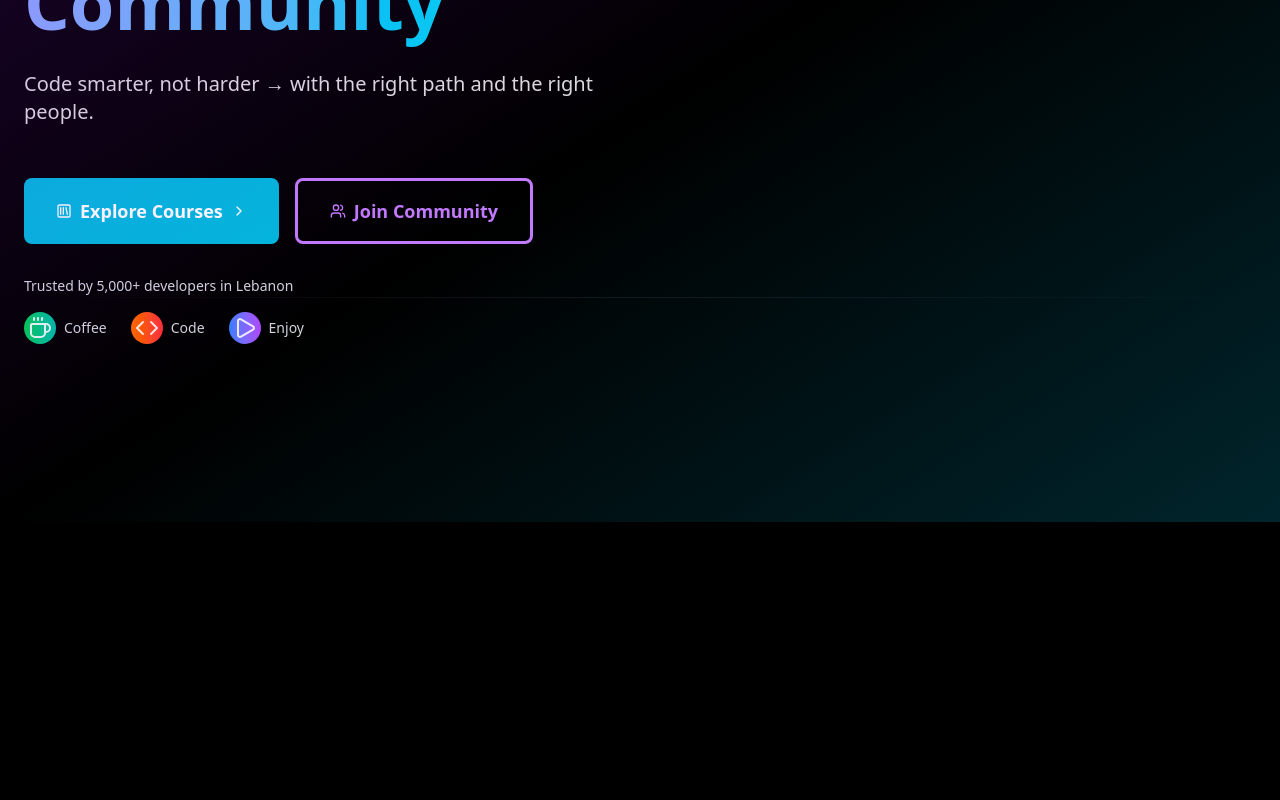
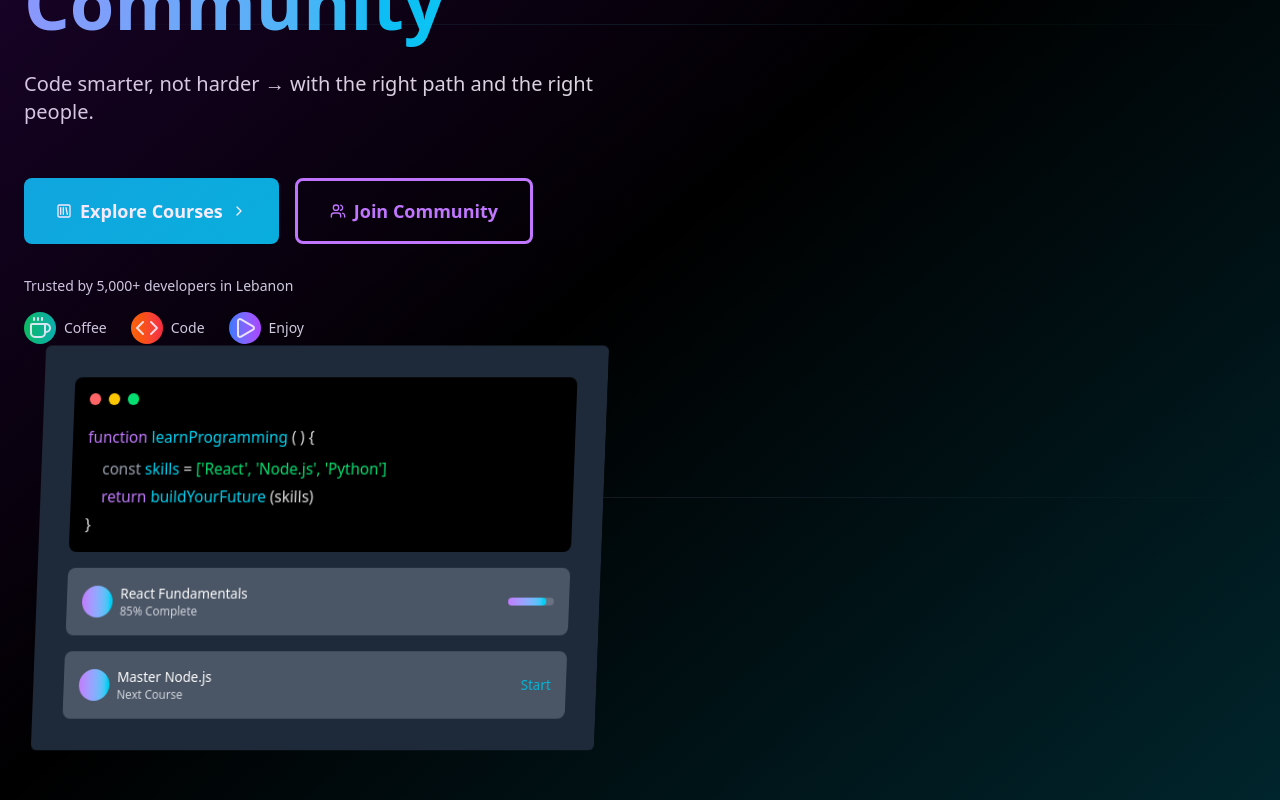
Before and after one commit to chko0/devbounty-techtalks-1, a React (Vite) app: page / in a window 1280 px wide. Shown: the part 400-1200 px from the top of the page. Before the commit the page ends 922 px from the top, so only its background shows below. Built offline with nearby package versions, Linux system fonts and the light colour scheme.

Commit message:
feat(hero): Add HeroCodeBlock component

```diff
--- a/src/components/common/GradientText.jsx
+++ b/src/components/common/GradientText.jsx
@@ -1,13 +1,13 @@
 export default function GradientText({
   children,
   className = "",
-  from = "from-purple-400",
-  to = "to-cyan-400",
+  from = "purple-400",
+  to = "cyan-400",
 }) {
   return (
     <span
       className={`
-        bg-gradient-to-r ${from} ${to}
+        bg-gradient-to-r from-${from} to-${to}
         bg-clip-text text-transparent
         ${className}
       `}
--- a/src/components/hero/Hero.jsx
+++ b/src/components/hero/Hero.jsx
@@ -2,6 +2,7 @@ import { Code, Coffee, Play, SquareLibrary, Users } from "lucide-react";
 import Button from "../common/Button";
 import GradientText from "../common/GradientText";
 import HeroStats from "./HeroStats";
+import HeroCodeBlock from "./HeroCodeBlock";
 
 export default function Hero() {
   return (
@@ -73,6 +74,9 @@ export default function Hero() {
               </div>
             </div>
           </div>
+          <div>
+            <HeroCodeBlock />
+          </div>
         </div>
       </div>
     </section>
--- /dev/null
+++ b/src/components/hero/HeroCodeBlock.jsx
@@ -0,0 +1,88 @@
+export default function HeroCodeBlock() {
+  return (
+    <>
+      <div
+        className="relative transform"
+        style={{
+          perspective: "1200px",
+          transform: "rotateY(-18deg) rotateX(7deg)",
+          transformStyle: "preserve-3d",
+        }}
+      >
+        <div className="bg-gray-800 rounded-md p-8">
+          <div className="bg-black rounded-lg p-4 mb-4">
+            <div className="flex items-center gap-2 mb-5">
+              <div className="bg-red-400 rounded-full w-3 h-3" />
+              <div className="bg-yellow-400 rounded-full w-3 h-3" />
+              <div className="bg-green-400 rounded-full w-3 h-3" />
+            </div>
+            <div className="space-y-1">
+              <div className="mb-2">
+                <span className="text-purple-400">function</span>
+                <span className="text-cyan-400">{` learnProgramming`}</span>
+                {` ( ) {`}
+              </div>
+              <div>
+                <span className="text-gray-400 ml-4">const</span>
+                <span className="text-cyan-400"> skills </span>
+                {" = "}
+                <span className="text-green-400">
+                  {"['React', 'Node.js', 'Python']"}
+                </span>
+              </div>
+              <div>
+                <span className="text-purple-400 ml-4">return</span>
+                <span className="text-cyan-400"> buildYourFuture </span>
+                {" (skills)"}
+              </div>
+              <div>{`}`}</div>
+            </div>
+          </div>
+
+          {/* Course #1 */}
+          <div className="flex items-center justify-between bg-gray-600 rounded-lg p-4 mb-4">
+            <div className="flex items-center gap-2">
+              <div className="rounded-full bg-gradient-to-r from-purple-400 to-cyan-400 w-8 h-8" />
+              <div>
+                <div className="text-sm font-medium text-white">
+                  React Fundamentals
+                </div>
+                <div className="text-xs text-gray-300">85% Complete</div>
+              </div>
+            </div>
+            <div className="bg-gray-500 rounded-full w-12 h-2">
+              <div className="bg-gradient-to-r from-purple-400 to-cyan-400 rounded-full w-10 h-2"></div>
+            </div>
+          </div>
+
+          {/* Course #2 */}
+          <div className="flex items-center justify-between bg-gray-600 rounded-lg p-4">
+            <div className="flex items-center gap-2">
+              <div className="rounded-full bg-gradient-to-r from-purple-400 to-cyan-400 w-8 h-8" />
+              <div>
+                <div className="text-sm font-medium text-white">
+                  Master Node.js
+                </div>
+                <div className="text-xs text-gray-300">Next Course</div>
+              </div>
+            </div>
+            <div className="text-cyan-500 text-sm">Start</div>
+          </div>
+        </div>
+      </div>
+    </>
+  );
+}
+
+{
+  /*
+    Tried a bunch of angles until this felt like the right depth/tilt.
+    Leaving the previous version here in case I want to switch back.
+
+    style={{
+      perspective: "900px",
+      transform: "rotateX(4deg) rotateY(-12deg)",
+      transformStyle: "preserve-3d",
+    }}
+  */
+}
```
